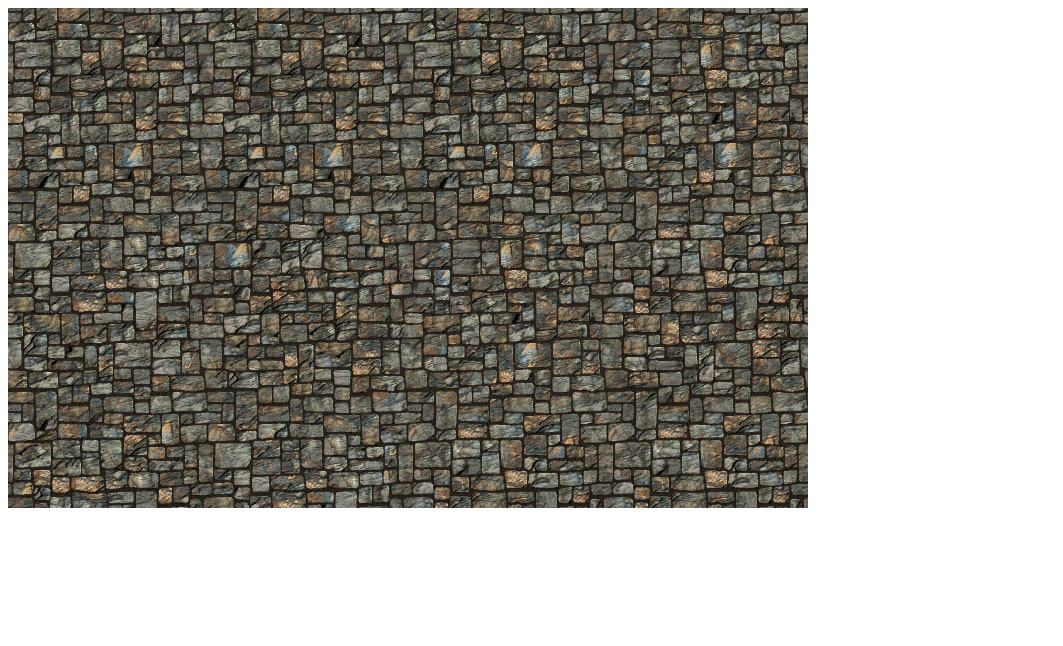
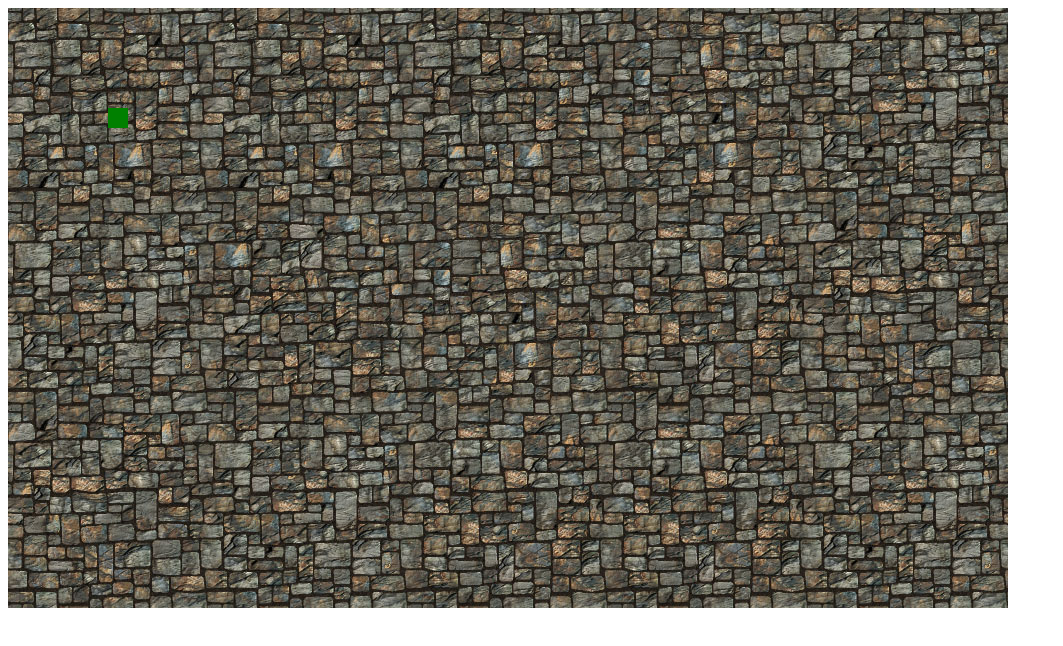
Before and after one commit to paraS6/snake, a plain HTML site: page index.html in a window 1280 px wide. Shown: the whole page, without its empty margins (0-1063 px from the left). Drawn offline with Linux system fonts and the light colour scheme.

Commit message:
grid aufgebaut als 2D Array und erste drawFunktion

```diff
--- a/index.html
+++ b/index.html
@@ -7,7 +7,7 @@
 
 </head>
 <body onload="start();">
-    <canvas id="myCanvas" width="800" height="500"></canvas>
+    <canvas id="myCanvas" width="1000" height="600"></canvas>
     <script type="text/javascript" src="js/gameController.js"></script>
 </body>
 </html>
--- a/js/gameController.js
+++ b/js/gameController.js
@@ -1,17 +1,30 @@
 
 var stage = new createjs.Stage("myCanvas");
-const WIDTH = stage.canvas.width - 300; //Breite vom Spielfeld
-const HEIGHT = stage.canvas.height - 100;   // Hoehe vom Spielfeld
+
+var SNAKE_HEAD = 2;
+const WIDTH = stage.width - 300; //Breite vom Spielfeld
+const HEIGHT = stage.height - 100;   // Hoehe vom Spielfeld
 const CELL = 20;    //Zellengroesse
-var grid = new Array((WIDTH/CELL)*(HEIGHT/CELL));
-const EMPTY = 0;  //leeres Feld
-const SNAKE_MEMBER = 1;    //Felder von Schlange besetzt
+var EMPTY = 0;  //leeres Feld
+    //Schlangenkopf
+const SNAKE_BODY = 1;
+
 var playingfieldImg = new createjs.Bitmap("img/dummyGround.jpg");
 
 function start() {
+    //kreiere 2D Array
+    var grid = new Array(35);
+    for(var i = 0; i < 35; i++)
+        grid[i] = new Array(20);
+
     var field = new Snake.Views.PlayingFieldView();
+    var prisonSnake = new Snake.Models.PrisonSnake();
+    var prisonSnakeView = new Snake.Views.PrisonSnakeView();
+    //Startsetting
+    prisonSnake.startCoords(grid);
     field.drawPlayingField();
-
+    prisonSnakeView.drawSnake(grid);
+    stage.update();
 }
 
 //NameSpacing ParaS6 (= Package, to avoid name conflicts)
@@ -36,7 +49,15 @@ var Snake = {
             this.setLevelSpeed = function (newLevelSpeed) {return _levelSpeed = newLevelSpeed; };
         },
         PrisonSnake: function () {
-            this.randomStart = function () {
+            this.startCoords = function (grid) {
+                for(var i = 0; i< grid.length; i++){
+                    for(var j = 0; j< grid.length; j++){
+                        grid[i][j]= EMPTY;
+                    }
+                }
+                //Set Head
+                window.alert(grid.length);
+                grid[5][5]= SNAKE_HEAD;
             }
         }
     },
@@ -46,14 +67,24 @@ var Snake = {
         PlayingFieldView: function () {
             this.drawPlayingField = function () {
                 stage.addChild(playingfieldImg);
-                stage.update();
+
             };
             this.updatePlayingField = function () {
             };
         },
         PrisonSnakeView: function () {
-            this.drawSnake = function () {
+            var head = new createjs.Shape();
 
+            this.drawSnake = function (grid) {
+                for(var i = 0; i< grid.length; i++){
+                    for(var j = 0; j< grid.length; j++){
+                        if(grid[i][j] == 2){
+                            //draw head
+                            head.graphics.beginFill("green").drawRect(i*CELL, j*CELL, CELL, CELL);
+                            stage.addChild(head);
+                        }
+                    }
+                }
             }
         }
     }
```
